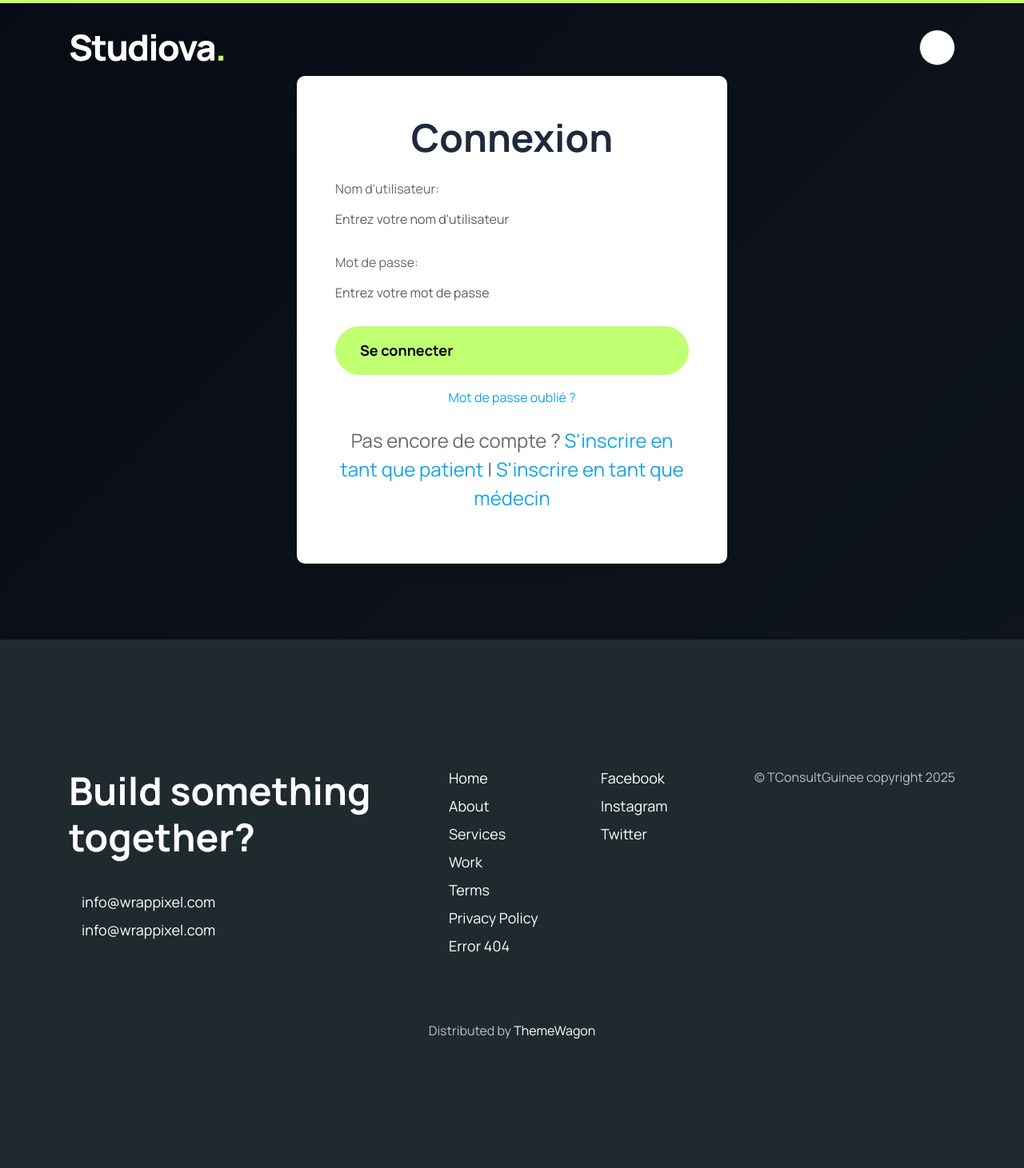
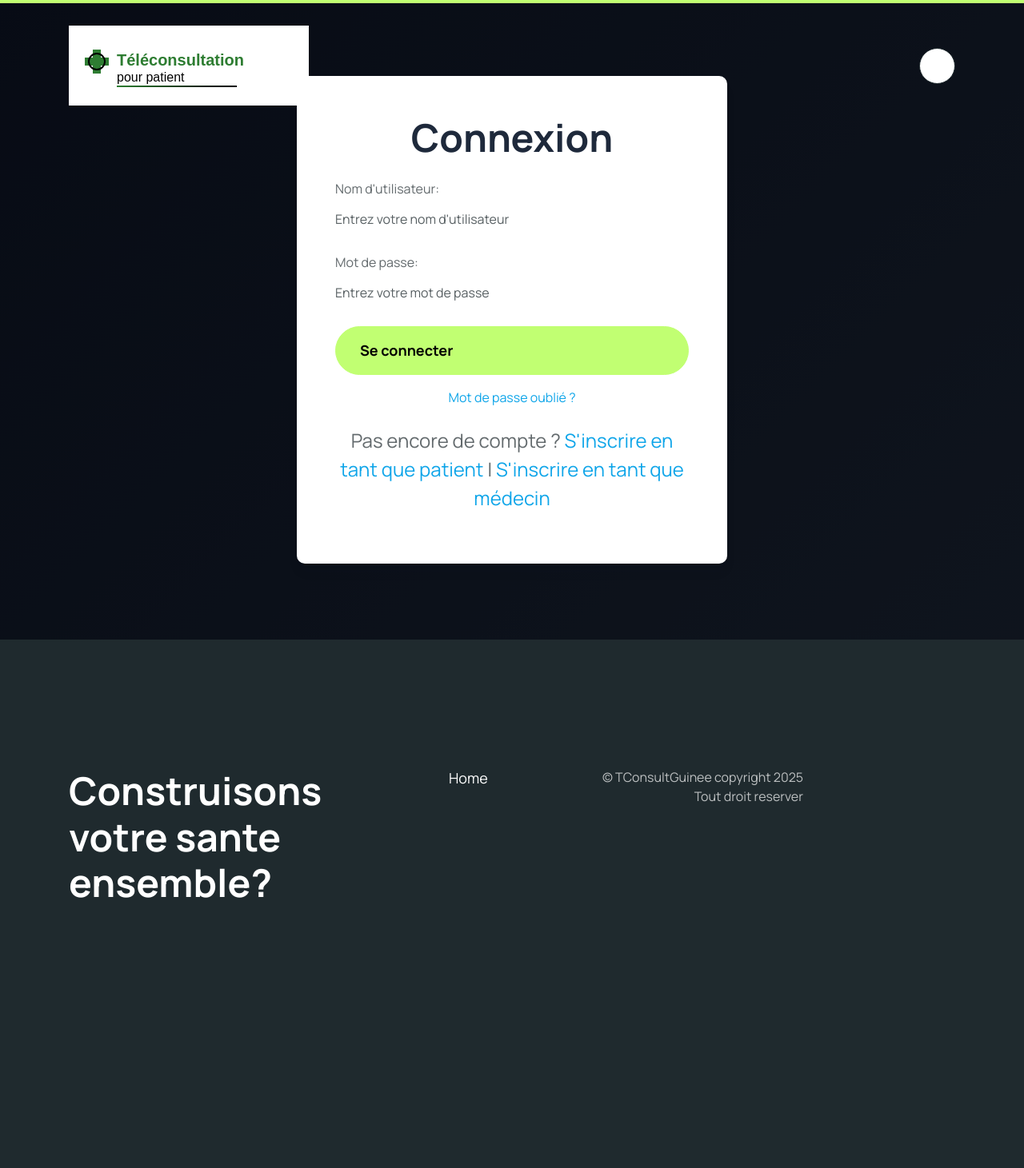
Before and after one commit to sekKerfBang/teleconsultation, a Django app: page /accounts/login/ in a window 1280 px wide. Shown: the whole page at 80% size. After the commit the page ends 1123 px from the top, so only its background shows below. Run offline with Django 4.2, Linux system fonts and the light colour scheme; some libraries are stand-ins or nearby versions.

Commit message:
deuxieme modf

```diff
--- a/TC/urls.py
+++ b/TC/urls.py
@@ -18,10 +18,10 @@ from django.contrib import admin
 from django.urls import path, include
 from django.conf import settings
 from django.conf.urls.static import static
-# from utilisateur.views import home
+from utilisateur.views import CustomLoginView
 
 urlpatterns = [
-    # path('', home, name='home'),
+        path('', CustomLoginView.as_view(), name='home'),  # Page d'accueil redirigée vers login
     path('admin/', admin.site.urls),
     path('accounts/',include('utilisateur.urls')),
 ]
--- a/templates/idea/base.html
+++ b/templates/idea/base.html
@@ -18,11 +18,51 @@
         <div class="container">
             <div class="header-wrapper d-flex align-items-center justify-content-between">
                 <div class="logo">
-                    <a href="{% url 'utilisateur:home' %}" class="logo-white">
-                        <img src="{% static './assets/images/logos/logo-white.svg' %}" alt="logo" class="img-fluid">
+                    <a href="{% url 'home' %}" class="logo-white">
+                        <svg width="300" height="100" viewBox="0 0 300 100" xmlns="http://www.w3.org/2000/svg">
+                            <!-- Fond blanc -->
+                            <rect width="300" height="100" fill="#FFFFFF"/>
+                            <!-- Symbole médical stylisé -->
+                            <g transform="translate(20, 30)">
+                              <path d="M20,0 L20,10 L30,10 L30,20 L20,20 L20,30 L10,30 L10,20 L0,20 L0,10 L10,10 L10,0 Z" fill="#2E7D32"/>
+                              <circle cx="15" cy="15" r="10" fill="none" stroke="#000000" stroke-width="2"/>
+                            </g>
+                            <!-- Texte -->
+                            <text x="60" y="50" font-family="Arial, sans-serif" font-size="20" font-weight="bold" fill="#2E7D32">Téléconsultation</text>
+                            <text x="60" y="70" font-family="Arial, sans-serif" font-size="16" fill="#000000">pour patient</text>
+                            <!-- Accent de dégradé -->
+                            <defs>
+                              <linearGradient id="grad1" x1="0%" y1="0%" x2="100%" y2="0%">
+                                <stop offset="0%" style="stop-color:#2E7D32;stop-opacity:1"/>
+                                <stop offset="100%" style="stop-color:#000000;stop-opacity:1"/>
+                              </linearGradient>
+                            </defs>
+                            <rect x="60" y="75" width="150" height="2" fill="url(#grad1)"/>
+                          </svg>
+                        {% comment %} <img src="{% static './assets/images/logos/logo-white.svg' %}" alt="logo" class="img-fluid"> {% endcomment %}
                     </a>
-                    <a href="{% url 'utilisateur:home' %}" class="logo-dark">
-                        <img src="{% static './assets/images/logos/logo-dark.svg' %}" alt="logo" class="img-fluid">
+                    <a href="{% url 'home' %}" class="logo-dark">
+                        <svg width="300" height="100" viewBox="0 0 300 100" xmlns="http://www.w3.org/2000/svg">
+                            <!-- Fond noir -->
+                            <rect width="300" height="100" fill="#000000"/>
+                            <!-- Symbole médical stylisé -->
+                            <g transform="translate(20, 30)">
+                              <path d="M20,0 L20,10 L30,10 L30,20 L20,20 L20,30 L10,30 L10,20 L0,20 L0,10 L10,10 L10,0 Z" fill="#2E7D32"/>
+                              <circle cx="15" cy="15" r="10" fill="none" stroke="#FFFFFF" stroke-width="2"/>
+                            </g>
+                            <!-- Texte -->
+                            <text x="60" y="50" font-family="Arial, sans-serif" font-size="20" font-weight="bold" fill="#2E7D32">Téléconsultation</text>
+                            <text x="60" y="70" font-family="Arial, sans-serif" font-size="16" fill="#FFFFFF">pour patient</text>
+                            <!-- Accent de dégradé -->
+                            <defs>
+                              <linearGradient id="grad2" x1="0%" y1="0%" x2="100%" y2="0%">
+                                <stop offset="0%" style="stop-color:#2E7D32;stop-opacity:1"/>
+                                <stop offset="100%" style="stop-color:#FFFFFF;stop-opacity:1"/>
+                              </linearGradient>
+                            </defs>
+                            <rect x="60" y="75" width="150" height="2" fill="url(#grad2)"/>
+                          </svg>
+                        {% comment %} <img src="{% static './assets/images/logos/logo-dark.svg' %}" alt="logo" class="img-fluid"> {% endcomment %}
                     </a>
                 </div>
                 <div class="d-flex align-items-center gap-4">
@@ -40,7 +80,7 @@
                                 <div class="d-flex flex-column gap-3">
                                     <ul class="header-menu list-unstyled mb-0 d-flex flex-column gap-2">
                                         <li class="header-item">
-                                            <a href="{% url 'utilisateur:home' %}" aria-current="true"
+                                            <a href="{% url 'home' %}" aria-current="true"
                                                class="header-link active hstack gap-2 fs-7 fw-bold text-dark">
                                                 <img src="{% static './assets/images/svgs/secondary-leaf.svg' %}" alt="" width="20" height="20"
                                                      class="img-fluid animate-spin">Home
@@ -118,8 +158,8 @@
             <div class="row">
                 <div class="col-xl-5 mb-8 mb-xl-0">
                     <div class="d-flex flex-column gap-8 pe-xl-5">
-                        <h2 class="mb-0 text-white">Build something together?</h2>
-                        <div class="d-flex flex-column gap-2">
+                        <h2 class="mb-0 text-white">Construisons votre sante ensemble?</h2>
+                        {% comment %} <div class="d-flex flex-column gap-2">
                             <a href="mailto:info@wrappixel.com" class="link-hover hstack gap-3 text-white fs-5">
                                 <iconify-icon icon="lucide:arrow-up-right" class="fs-7 text-primary"></iconify-icon>
                                 info@wrappixel.com
@@ -129,33 +169,27 @@
                                 <iconify-icon icon="lucide:map-pin" class="fs-7 text-primary"></iconify-icon>
                                 info@wrappixel.com
                             </a>
-                        </div>
+                        </div> {% endcomment %}
                     </div>
                 </div>
                 <div class="col-md-4 col-xl-2 mb-8 mb-xl-0">
                     <ul class="footer-menu list-unstyled mb-0 d-flex flex-column gap-2">
-                        <li><a class="link-hover fs-5 text-white" href="{% url 'utilisateur:home' %}">Home</a></li>
-                        <li><a class="link-hover fs-5 text-white" href="{% url 'utilisateur:about_us' %}">About</a></li>
-                        <li><a class="link-hover fs-5 text-white" href="#services">Services</a></li>
-                        <li><a class="link-hover fs-5 text-white" href="#">Work</a></li>
-                        <li><a class="link-hover fs-5 text-white" href="#">Terms</a></li>
-                        <li><a class="link-hover fs-5 text-white" href="#">Privacy Policy</a></li>
-                        <li><a class="link-hover fs-5 text-white" href="#">Error 404</a></li>
+                        <li><a class="link-hover fs-5 text-white" href="{% url 'home' %}">Home</a></li>
                     </ul>
                 </div>
-                <div class="col-md-4 col-xl-2 mb-8 mb-xl-0">
+                {% comment %} <div class="col-md-4 col-xl-2 mb-8 mb-xl-0">
                     <ul class="footer-menu list-unstyled mb-0 d-flex flex-column gap-2">
                         <li><a class="link-hover fs-5 text-white" href="#">Facebook</a></li>
                         <li><a class="link-hover fs-5 text-white" href="#">Instagram</a></li>
                         <li><a class="link-hover fs-5 text-white" href="#">Twitter</a></li>
                     </ul>
-                </div>
+                </div> {% endcomment %}
                 <div class="col-md-4 col-xl-3 mb-8 mb-xl-0">
-                    <p class="mb-0 text-white text-opacity-70 text-md-end">© TConsultGuinee copyright 2025</p>
+                    <p class="mb-0 text-white text-opacity-70 text-md-end">© TConsultGuinee copyright 2025 Tout droit reserver</p>
                 </div>
             </div>
         </div>
-        <p class="mb-0 text-white text-opacity-70 text-md-center mt-10">Distributed by <a class="text-white" href="https://www.themewagon.com" target="_blank">ThemeWagon</a></p>
+        {% comment %} <p class="mb-0 text-white text-opacity-70 text-md-center mt-10">Distributed by <a class="text-white" href="https://www.themewagon.com" target="_blank">ThemeWagon</a></p> {% endcomment %}
     </footer>
 
     <div class="get-template hstack gap-2">
--- a/utilisateur/urls.py
+++ b/utilisateur/urls.py
@@ -9,7 +9,6 @@ from .views import (
 app_name = 'utilisateur'
 
 urlpatterns = [
-    path('', CustomLoginView.as_view(), name='home'),  # Page d'accueil redirigée vers login
     path('login/', CustomLoginView.as_view(), name='login'),
     path('register/patient/', register_patient, name='register_patient'),
     path('register/doctor/', register_doctor, name='register_doctor'),
--- a/utilisateur/views.py
+++ b/utilisateur/views.py
@@ -3,6 +3,7 @@ from django.contrib.auth import login, authenticate, logout
 from django.contrib.auth.views import LoginView, PasswordResetView, PasswordResetDoneView, PasswordResetConfirmView, PasswordResetCompleteView
 from django.contrib.auth.forms import AuthenticationForm
 from django.contrib.auth.decorators import login_required
+from django.http import HttpResponseForbidden
 from django.contrib import messages
 from django.urls import reverse_lazy
 from .forms import PatientRegistrationForm, DoctorRegistrationForm, ConsultationForm, CustomAuthenticationForm, CustomPasswordResetForm
@@ -135,18 +136,34 @@ def doctor_dashboard(request):
     return render(request, 'idea/doctor_dashboard.html', {'consultations': consultations})
 
 @login_required
-def update_consultation_status(request, consultation_id, new_status):
-    consultation = get_object_or_404(Consultation, id=consultation_id)
+def update_consultation_status(request, pk, status):
+    consultation = get_object_or_404(Consultation, id=pk)
 
-    # Vérification que c’est bien le médecin qui modifie
-    if hasattr(request.user, "doctor") and consultation.doctor.user == request.user:
-        consultation.status = new_status
-        consultation.save()
-        messages.success(request, f"Statut mis à jour : {consultation.get_status_display()}")
+    # Vérification : seul le patient ou le médecin concerné peut agir
+    if not (request.user == consultation.patient.user or request.user == consultation.doctor.user):
+        return HttpResponseForbidden("Vous n'êtes pas autorisé à modifier cette consultation.")
+
+    # Mise à jour du statut
+    consultation.status = status
+    consultation.save()
+
+    # Redirection selon le rôle
+    if hasattr(request.user, 'doctor'):
+        return redirect('utilisateur:doctor_dashboard')
     else:
-        messages.error(request, "Action non autorisée.")
+        return redirect('utilisateur:patient_dashboard')
+# def update_consultation_status(request, consultation_id, new_status):
+#     consultation = get_object_or_404(Consultation, id=consultation_id)
 
-    return redirect("utilisateur:doctor_dashboard")
+#     # Vérification que c’est bien le médecin qui modifie
+#     if hasattr(request.user, "doctor") and consultation.doctor.user == request.user:
+#         consultation.status = new_status
+#         consultation.save()
+#         messages.success(request, f"Statut mis à jour : {consultation.get_status_display()}")
+#     else:
+#         messages.error(request, "Action non autorisée.")
+
+#     return redirect("utilisateur:doctor_dashboard")
 
 # Liste des consultations
 class ConsultationListView(ListView):
@@ -207,262 +224,3 @@ class CustomPasswordResetConfirmView(PasswordResetConfirmView):
 
 class CustomPasswordResetCompleteView(PasswordResetCompleteView):
     template_name = 'idea/password_reset_complete.html'
-# from django.shortcuts import render
-
-# # def home(request, *args, **kwargs):
-
-# #     return render(request, 'html/index.html')
-
-# # def about_us(request, *args, **kwargs):
-
-# #     return render(request, 'html/about-us.html')
-
-
-# #   Juste une simulation
-# # views.py (in your app directory, e.g., myapp/views.py)
-
-# from django.shortcuts import render, redirect
-# from django.contrib.auth import login, authenticate, logout
-# from django.contrib.auth.views import LoginView, PasswordResetView, PasswordResetDoneView, PasswordResetConfirmView, PasswordResetCompleteView
-# from django.contrib.auth.forms import UserCreationForm, AuthenticationForm, PasswordResetForm
-# from django.contrib.auth.decorators import login_required
-# from django.contrib import messages
-# from django.urls import reverse_lazy
-# from .forms import PatientRegistrationForm, DoctorRegistrationForm, ConsultationForm
-# from .models import User, Patient, Doctor, Consultation
-# from django.views.generic import ListView, DetailView, CreateView, UpdateView, DeleteView
-# from django.contrib.auth.mixins import LoginRequiredMixin
-# from .forms import CustomUserCreationForm, CustomAuthenticationForm, ConsultationForm
-
-# # Vue personnalisée pour la connexion
-# class CustomLoginView(PasswordResetView):
-#     template_name = 'idea/login.html'
-#     form_class = CustomAuthenticationForm
-#     success_url = reverse_lazy('utilisateur:home')
-
-#     def form_valid(self, form):
-#         user = form.get_user()
-#         login(self.request, user)
-#         messages.success(self.request, f"Bienvenue, {user.username} !")
-#         if user.is_patient:
-#             return redirect('utilisateur:patient_dashboard')
-#         elif user.is_doctor:
-#             return redirect('utilisateur:doctor_dashboard')
-#         return redirect('utilisateur:home')
-
-#     def get(self, request, *args, **kwargs):
-#         if request.user.is_authenticated:
-#             if request.user.is_patient:
-#                 return redirect('utilisateur:patient_dashboard')
-#             elif request.user.is_doctor:
-#                 return redirect('utilisateur:doctor_dashboard')
-#         return super().get(request, *args, **kwargs)
-
-# # Vues pour l'inscription
-# def register_patient(request):
-#     if request.method == 'POST':
-#         form = CustomUserCreationForm(request.POST)
-#         if form.is_valid():
-#             user = form.save(commit=False)
-#             user.is_patient = True
-#             user.save()
-#             Patient.objects.create(user=user)
-#             messages.success(request, "Inscription réussie ! Veuillez vous connecter.")
-#             return redirect('utilisateur:login')
-#     else:
-#         form = CustomUserCreationForm()
-#     return render(request, 'idea/register_patient.html', {'form': form})
-
-# def register_doctor(request):
-#     if request.method == 'POST':
-#         form = CustomUserCreationForm(request.POST)
-#         if form.is_valid():
-#             user = form.save(commit=False)
-#             user.is_doctor = True
-#             user.save()
-#             Doctor.objects.create(user=user)
-#             messages.success(request, "Inscription réussie ! Veuillez vous connecter.")
-#             return redirect('utilisateur:login')
-#     else:
-#         form = CustomUserCreationForm()
-#     return render(request, 'idea/register_doctor.html', {'form': form})
-
-# # Déconnexion
-# def custom_logout(request):
-#     logout(request)
-#     messages.info(request, "Vous avez été déconnecté avec succès.")
-#     return redirect('utilisateur:login')
-
-# # Tableau de bord patient
-# @login_required
-# def patient_dashboard(request):
-#     if not request.user.is_patient:
-#         messages.error(request, "Vous n'êtes pas autorisé à accéder à cette page.")
-#         return redirect('utilisateur:login')
-#     consultations = Consultation.objects.filter(patient__user=request.user)
-#     return render(request, 'idea/patient_dashboard.html', {'consultations': consultations})
-
-# # Tableau de bord médecin
-# @login_required
-# def doctor_dashboard(request):
-#     if not request.user.is_doctor:
-#         messages.error(request, "Vous n'êtes pas autorisé à accéder à cette page.")
-#         return redirect('utilisateur:login')
-#     consultations = Consultation.objects.filter(doctor__user=request.user)
-#     return render(request, 'idea/doctor_dashboard.html', {'consultations': consultations})
-
-# # Liste des consultations (pour les deux rôles avec filtrage)
-# class ConsultationListView(ListView):
-#     model = Consultation
-#     template_name = 'idea/consultation_list.html'
-#     context_object_name = 'consultations'
-
-#     def get_queryset(self):
-#         if self.request.user.is_patient:
-#             return Consultation.objects.filter(patient__user=self.request.user)
-#         elif self.request.user.is_doctor:
-#             return Consultation.objects.filter(doctor__user=self.request.user)
-#         return Consultation.objects.none()
-
-# # Création d'une consultation
-# class ConsultationCreateView(CreateView):
-#     model = Consultation
-#     form_class = ConsultationForm
-#     template_name = 'idea/consultation_form.html'
-#     success_url = reverse_lazy('utilisateur:patient_dashboard')
-
-#     def form_valid(self, form):
-#         form.instance.patient = self.request.user.patient
-#         form.instance.doctor = Doctor.objects.filter(user__is_doctor=True).first()  # À ajuster selon ta logique
-#         messages.success(self.request, "Consultation créée avec succès !")
-#         return super().form_valid(form)
-
-#     def dispatch(self, request, *args, **kwargs):
-#         if not request.user.is_authenticated or not request.user.is_patient:
-#             messages.error(request, "Vous devez être un patient connecté pour créer une consultation.")
-#             return redirect('utilisateur:login')
-#         return super().dispatch(request, *args, **kwargs)
-
-# # Vues personnalisées pour la réinitialisation de mot de passe
-# class CustomPasswordResetView(PasswordResetView):
-#     template_name = 'idea/password_reset.html'
-#     email_template_name = 'idea/password_reset_email.html'
-#     success_url = reverse_lazy('utilisateur:password_reset_done')
-
-# class CustomPasswordResetDoneView(PasswordResetDoneView):
-#     template_name = 'idea/password_reset_done.html'
-
-# class CustomPasswordResetConfirmView(PasswordResetConfirmView):
-#     template_name = 'idea/password_reset_confirm.html'
-#     success_url = reverse_lazy('utilisateur:password_reset_complete')
-
-# class CustomPasswordResetCompleteView(PasswordResetCompleteView):
-#     template_name = 'idea/password_reset_complete.html'
-
-# # # Custom Login View
-# # class CustomLoginView(LoginView):
-# #     template_name = 'idea/login.html'
-# #     form_class = AuthenticationForm
-
-# #     def form_valid(self, form):
-# #         user = form.get_user()
-# #         login(self.request, user)
-# #         if user.is_patient:
-# #             return redirect('utilisateur:patient_dashboard')
-# #         elif user.is_doctor:
-# #             return redirect('utilisateur:doctor_dashboard')
-# #         else:
-# #             return redirect('utilisateur:login')
-
-# # # Registration Views
-# # def register_patient(request):
-# #     if request.method == 'POST':
-# #         form = PatientRegistrationForm(request.POST)
-# #         if form.is_valid():
-# #             user = form.save(commit=False)
-# #             user.is_patient = True
-# #             user.save()
-# #             Patient.objects.create(user=user, phone_number=form.cleaned_data['phone_number'], address=form.cleaned_data['address'])
-# #             login(request, user)
-# #             messages.success(request, 'Inscription réussie en tant que patient!')
-# #             return redirect('utilisateur:patient_dashboard')
-# #     else:
-# #         form = PatientRegistrationForm()
-# #     return render(request, 'idea/register_patient.html', {'form': form})
-
-# # def register_doctor(request):
-# #     if request.method == 'POST':
-# #         form = DoctorRegistrationForm(request.POST)
-# #         if form.is_valid():
-# #             user = form.save(commit=False)
-# #             user.is_doctor = True
-# #             user.save()
-# #             Doctor.objects.create(user=user, specialty=form.cleaned_data['specialty'], license_number=form.cleaned_data['license_number'])
-# #             login(request, user)
-# #             messages.success(request, 'Inscription réussie en tant que médecin!')
-# #             return redirect('utilisateur:doctor_dashboard')
-# #     else:
-# #         form = DoctorRegistrationForm()
-# #     return render(request, 'idea/register_doctor.html', {'form': form})
-
-# # # Logout View
-# # def custom_logout(request):
-# #     logout(request)
-# #     return redirect('utilisateur:login')
-
-# # # Password Reset Views (using Django built-ins)
-# # class CustomPasswordResetView(PasswordResetView):
-# #     template_name = 'idea/password_reset.html'
-# #     form_class = PasswordResetForm
-# #     success_url = reverse_lazy('utilisateur:password_reset_done')
-
-# # class CustomPasswordResetDoneView(PasswordResetDoneView):
-# #     template_name = 'idea/password_reset_done.html'
-
-# # class CustomPasswordResetConfirmView(PasswordResetConfirmView):
-# #     template_name = 'idea/password_reset_confirm.html'
-# #     success_url = reverse_lazy('utilisateur:password_reset_complete')
-
-# # class CustomPasswordResetCompleteView(PasswordResetCompleteView):
-# #     template_name = 'idea/password_reset_complete.html'
-
-# # # Dashboards
-# # @login_required
-# # def patient_dashboard(request):
-# #     if not request.user.is_patient:
-# #         return redirect('utilisateur:login')
-# #     consultations = Consultation.objects.filter(patient__user=request.user)
-# #     return render(request, 'idea/patient_dashboard.html', {'consultations': consultations})
-
-# # @login_required
-# # def doctor_dashboard(request):
-# #     if not request.user.is_doctor:
-# #         return redirect('utilisateur:login')
-# #     consultations = Consultation.objects.filter(doctor__user=request.user)
-# #     return render(request, 'idea/doctor_dashboard.html', {'consultations': consultations})
-
-# # # Consultation Views
-# # class ConsultationListView(LoginRequiredMixin, ListView):
-# #     model = Consultation
-# #     template_name = 'idea/consultation_list.html'
-# #     context_object_name = 'consultations'
-
-# #     def get_queryset(self):
-# #         if self.request.user.is_patient:
-# #             return Consultation.objects.filter(patient__user=self.request.user)
-# #         elif self.request.user.is_doctor:
-# #             return Consultation.objects.filter(doctor__user=self.request.user)
-# #         return Consultation.objects.none()
-
-# # class ConsultationCreateView(LoginRequiredMixin, CreateView):
-# #     model = Consultation
-# #     form_class = ConsultationForm
-# #     template_name = 'idea/consultation_form.html'
-# #     success_url = reverse_lazy('utilisateur:consultation_list')
-
-# #     def form_valid(self, form):
-# #         if self.request.user.is_patient:
-# #             form.instance.patient = Patient.objects.get(user=self.request.user)
-# #         return super().form_valid(form)
-
-# # # Add similar views for UpdateView, DeleteView if needed
```
Also changed, not shown: templates/idea/patient_dashboard.html (+9 -0 lines), static/assets/images/logos/ChatGPT Image 21 août 2025, 10_28_44.png (added), 2 other files.
